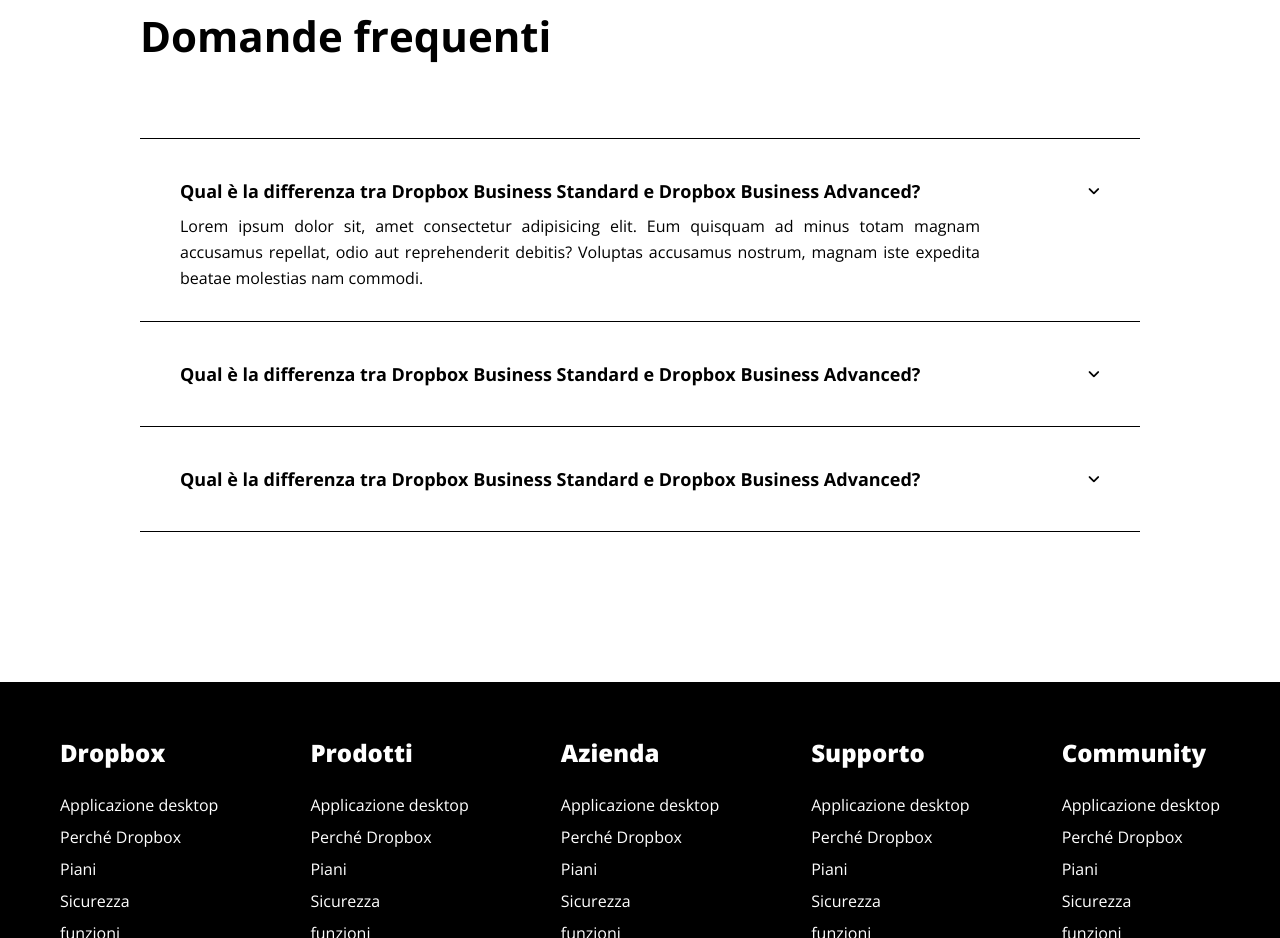
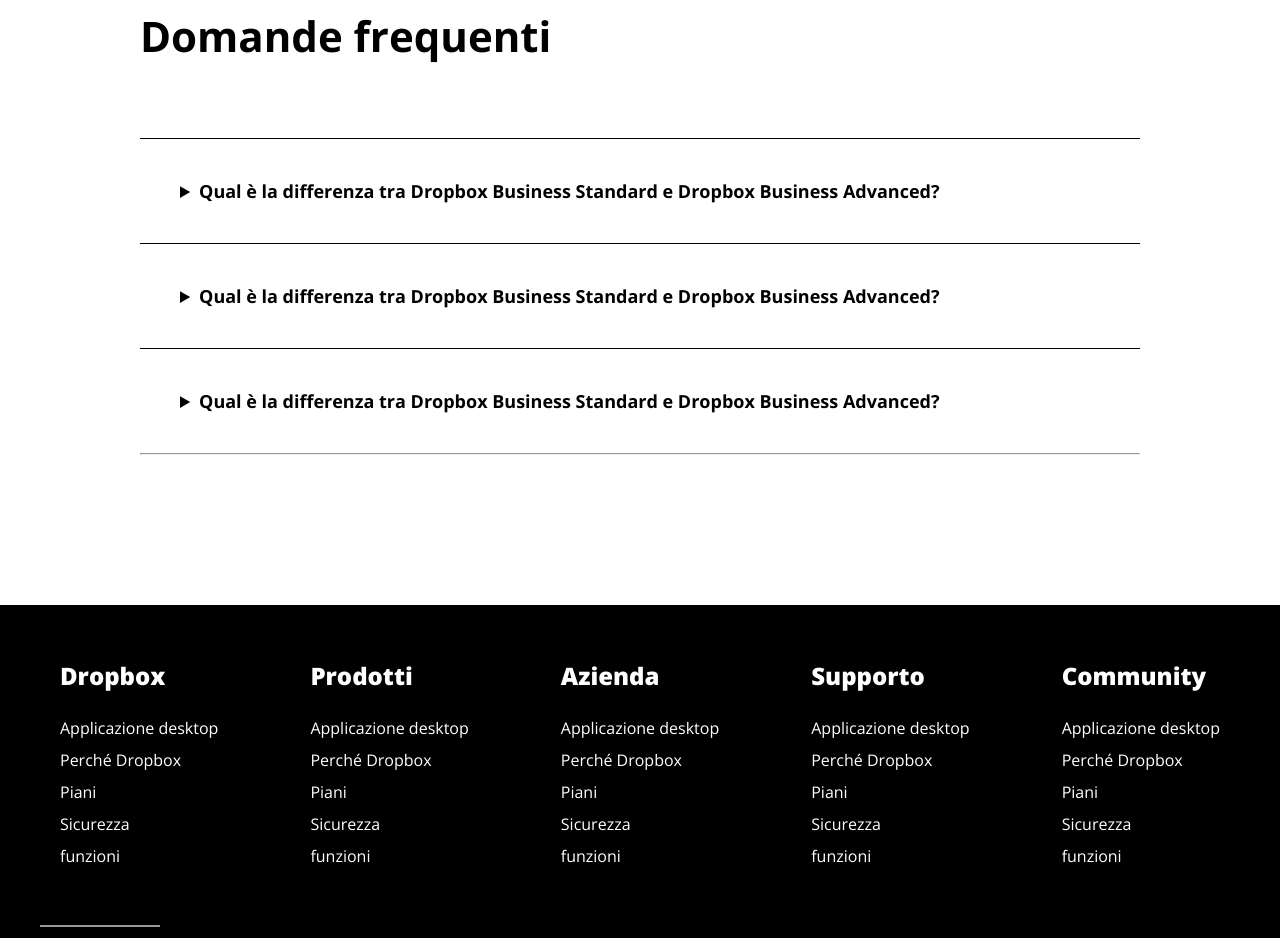
Before and after one commit to StefaniaSgreva/htmlcss-dropbox, a plain HTML site: page index.html in a window 1280 px wide. Shown: the part 5840-6778 px from the top of the page. Drawn offline with nearby package versions, Linux system fonts and the light colour scheme.

Commit message:
main's section number 7 refactory with tag details

```diff
--- a/css/style.css
+++ b/css/style.css
@@ -356,50 +356,17 @@ h2{
 }
 
 /* section7 */
-#faq li{
-    list-style: none;
-    padding: 30px;
-    border-top: 1px solid var(--black);
-}
 
-#faq .last-li{
-    border-bottom: 1px solid var(--black);
+details {
+    display: block;
+  }
 
-}
-
-#faq li label{
-    padding: 10px;
-    display: flex;
-    align-items: center;
-    justify-content: space-between;
+details > summary{
+    padding: 40px;
+    border-top: 1px solid black;
+    font-weight: bold;
     font-size: 18px;
-    font-weight: bold;
     cursor: pointer;
-}
-
-#faq li p{
-    max-width: 800px;
-    text-align: justify;
-}
-
-#faq li label i{
-    font-size: 14px;
-}
-
-#faq label + input[type="radio"]{
-    display: none;
-}
-
-#faq .content{
-    padding: 0 10px;
-    line-height: 26px;
-    max-height: 0;
-    overflow: hidden;
-    transition: max-height 0.5s;
-}
-
-#faq label + input[type="radio"]:checked + .content{
-    max-height: 400px;
 }
 
 
--- a/index.html
+++ b/index.html
@@ -146,11 +146,11 @@
                     </ul>
                 </div>
             </div>
-
             <div class="enterprise">
                 <div class="card-top">
                     <i class="fa-solid fa-people-group"></i> Team
                 </div>
+
                 <div class="inner-card">
                     <div class="w-65">
                         <h3>Enterprise</h3>
@@ -162,7 +162,7 @@
                     </div>
                 </div>
             </div>
-
+        </div>
     </section>
 
     <!-- SECTION 2  -->
@@ -294,29 +294,19 @@
     <!-- SECTION 7  -->
     <section class="container-small">
         <h2>Domande frequenti</h2>
-        <ul id="faq">
-            <li>
-                <label for="first">Qual &egrave; la differenza tra Dropbox Business Standard e Dropbox Business Advanced?<i class="fa-solid fa-angle-down"></i></label>
-                <input type="radio" name="faq" id="first" checked>
-                <div class="content">
-                    <p>Lorem ipsum dolor sit, amet consectetur adipisicing elit. Eum quisquam ad minus totam magnam accusamus repellat, odio aut reprehenderit debitis? Voluptas accusamus nostrum, magnam iste expedita beatae molestias nam commodi.</p>
-                </div>
-            </li>
-            <li>
-                <label for="second">Qual &egrave; la differenza tra Dropbox Business Standard e Dropbox Business Advanced?<i class="fa-solid fa-angle-down"></i></label>
-                <input type="radio" name="faq" id="second">
-                <div class="content">
-                    <p>Lorem ipsum dolor sit, amet consectetur adipisicing elit. Eum quisquam ad minus totam magnam accusamus repellat, odio aut reprehenderit debitis? Voluptas accusamus nostrum, magnam iste expedita beatae molestias nam commodi.</p>
-                </div>
-            </li>
-            <li class="last-li">
-                <label for="third">Qual &egrave; la differenza tra Dropbox Business Standard e Dropbox Business Advanced?<i class="fa-solid fa-angle-down"></i></label>
-                <input type="radio" name="faq" id="third">
-                <div class="content">
-                    <p>Lorem ipsum dolor sit, amet consectetur adipisicing elit. Eum quisquam ad minus totam magnam accusamus repellat, odio aut reprehenderit debitis? Voluptas accusamus nostrum, magnam iste expedita beatae molestias nam commodi.</p>
-                </div>
-            </li>
-        </ul>
+        <details>
+            <summary>Qual &egrave; la differenza tra Dropbox Business Standard e Dropbox Business Advanced?</summary>
+            <p>Lorem ipsum dolor sit amet consectetur adipisicing elit. Libero natus quam voluptatem voluptatum, perferendis velit quas iste nihil obcaecati sapiente cumque ut minima ullam! Quis eaque saepe ex quia quidem.</p>
+        </details>
+        <details>
+            <summary>Qual &egrave; la differenza tra Dropbox Business Standard e Dropbox Business Advanced?</summary>
+            <p>Lorem ipsum dolor sit amet consectetur adipisicing elit. Libero natus quam voluptatem voluptatum, perferendis velit quas iste nihil obcaecati sapiente cumque ut minima ullam! Quis eaque saepe ex quia quidem.</p>
+        </details>
+        <details>
+            <summary>Qual &egrave; la differenza tra Dropbox Business Standard e Dropbox Business Advanced?</summary>
+            <p>Lorem ipsum dolor sit amet consectetur adipisicing elit. Libero natus quam voluptatem voluptatum, perferendis velit quas iste nihil obcaecati sapiente cumque ut minima ullam! Quis eaque saepe ex quia quidem.</p>
+        </details>
+        <hr>
     </section>
  </main>
 
```
Lines whose indentation alone changed are shown as unchanged.
